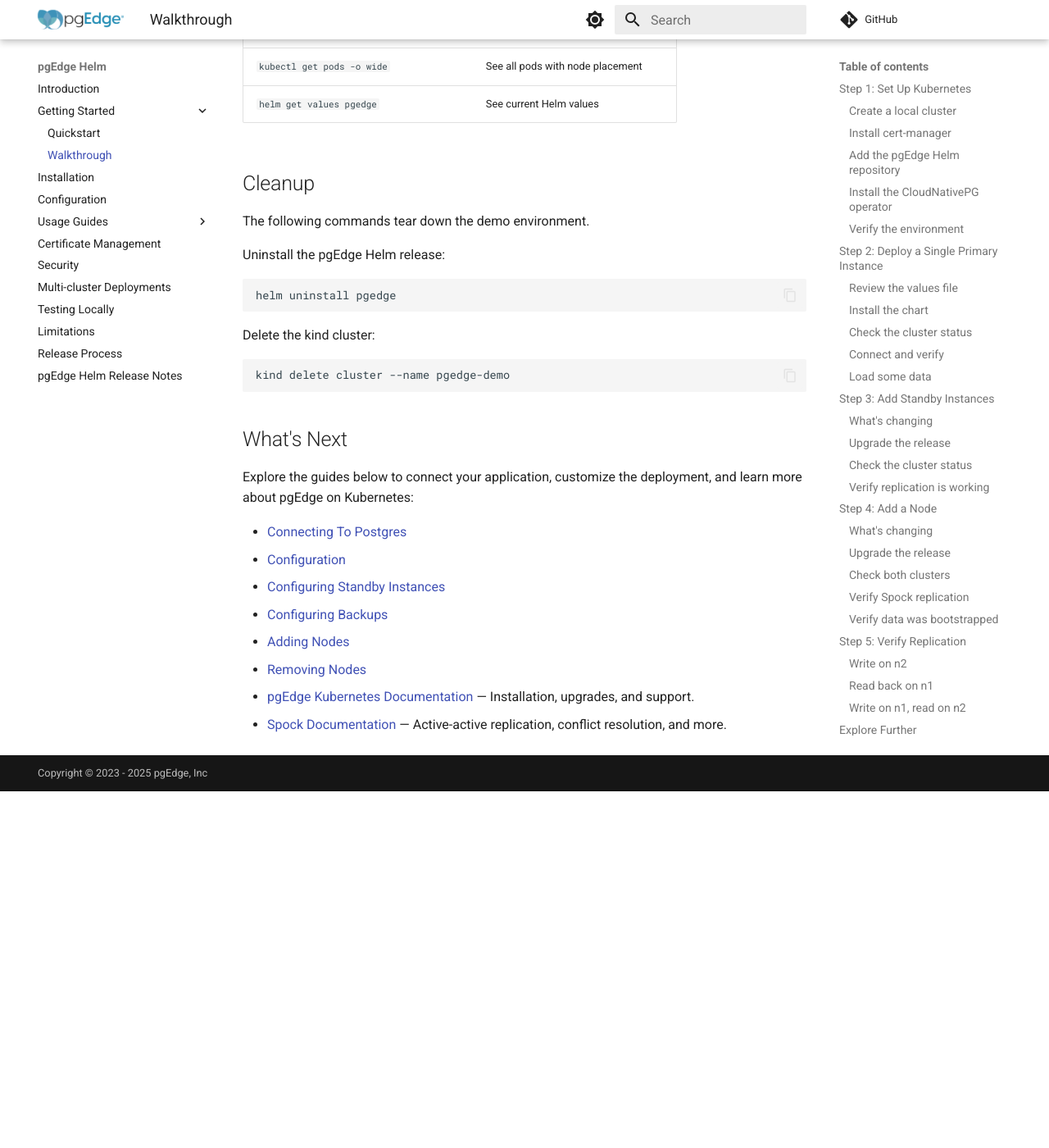
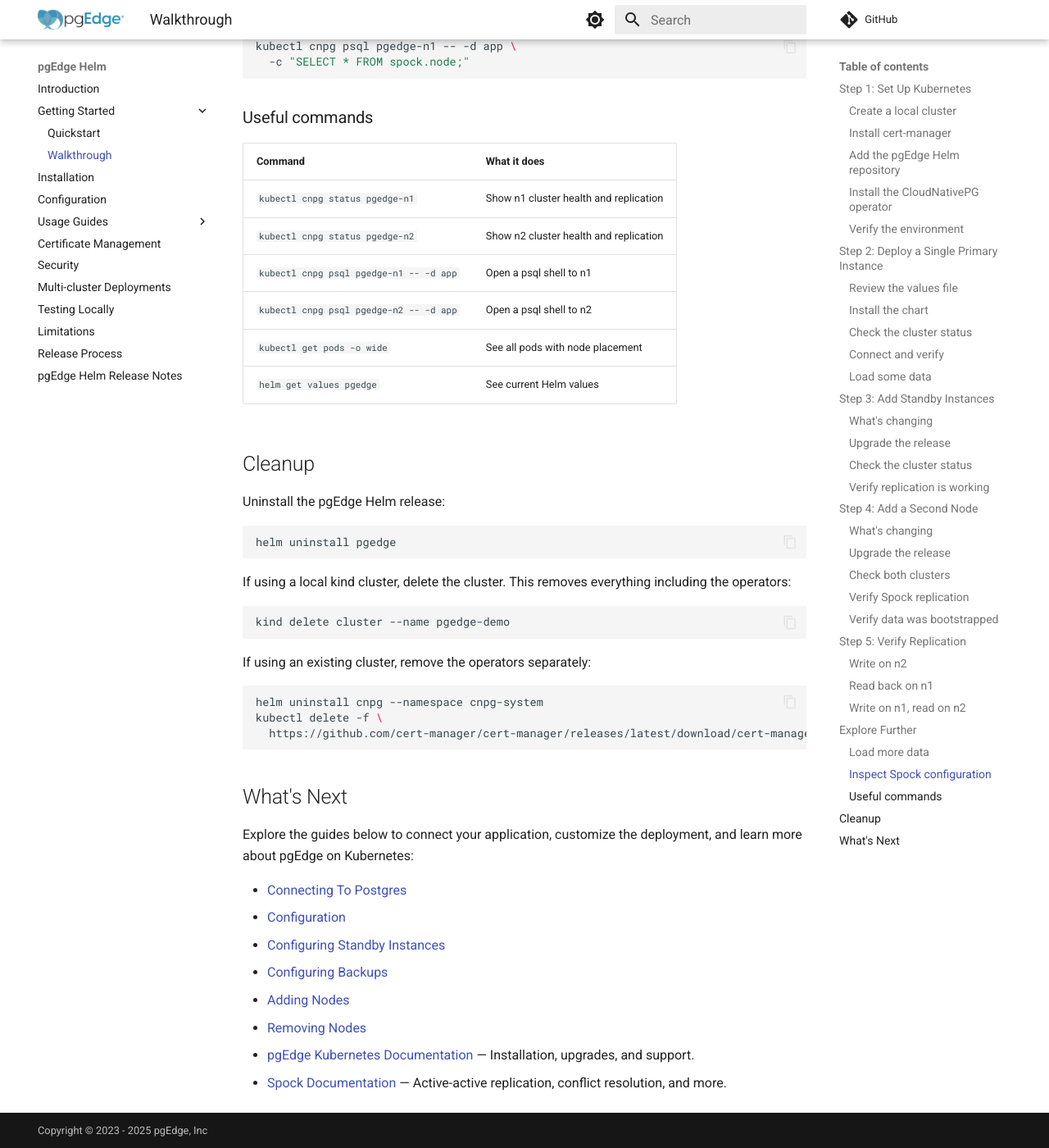
Before and after one commit to pgEdge/pgedge-helm, an MkDocs documentation site: the page built from docs/walkthrough.md, in a window 1280 px wide and 1400 px high, scrolled down 9366 px. Shown: the whole window at 82% size. Built offline with MkDocs 1.6.1 and Material for MkDocs 9.7.7, drawn with Linux system fonts in a browser that asks for light colours; comment, search, counter and statistics services are not loaded; before the commit the page ends 10331 px from its top, so only the background shows below that; some of the changed lines change nothing that is shown; some of the changed text lies outside the part shown.

Commit message:
docs: align walkthrough, guide, and values files with consistent terminology and YAML

````diff
--- a/docs/walkthrough.md
+++ b/docs/walkthrough.md
@@ -13,7 +13,7 @@
 | Set Up Kubernetes | Install the operators that manage PostgreSQL on Kubernetes |
 | Deploy a Single Primary Instance | Deploy one pgEdge node with a single Postgres instance |
 | Add Standby Instances | Add a synchronous standby instance for high availability |
-| Add a Node | Add a second pgEdge node with Spock active-active replication |
+| Add a Second Node | Add a second pgEdge node with Spock active-active replication |
 | Verify Replication | Write data on one node, read it on the other |
 
 Each deployment step uses Helm (`install` or `upgrade`),
@@ -136,8 +136,9 @@
   nodes:
     - name: n1
       hostname: pgedge-n1-rw
+      clusterSpec:
+        instances: 1
   clusterSpec:
-    instances: 1
     storage:
       size: 1Gi
 ```
@@ -234,16 +235,21 @@
   both instances before the transaction completes.
 
 ```yaml
-nodes:
-  - name: n1
-    hostname: pgedge-n1-rw
-    clusterSpec:
-      instances: 2
-      postgresql:
-        synchronous:
-          method: any
-          number: 1
-          dataDurability: required
+pgEdge:
+  appName: pgedge
+  nodes:
+    - name: n1
+      hostname: pgedge-n1-rw
+      clusterSpec:
+        instances: 2
+        postgresql:
+          synchronous:
+            method: any
+            number: 1
+            dataDurability: required
+  clusterSpec:
+    storage:
+      size: 1Gi
 ```
 
 ### Upgrade the release
@@ -288,7 +294,7 @@
 instances before the transaction completes.
 
 
-## Step 4: Add a Node
+## Step 4: Add a Second Node
 
 This is where pgEdge shines. This step adds a second
 pgEdge node (`n2`) with Spock active-active replication.
@@ -307,16 +313,28 @@
 between the two nodes:
 
 ```yaml
-nodes:
-  - name: n1
-    hostname: pgedge-n1-rw
-    clusterSpec:
-      instances: 2
-  - name: n2
-    hostname: pgedge-n2-rw
-    bootstrap:
-      mode: spock
-      sourceNode: n1
+pgEdge:
+  appName: pgedge
+  nodes:
+    - name: n1
+      hostname: pgedge-n1-rw
+      clusterSpec:
+        instances: 2
+        postgresql:
+          synchronous:
+            method: any
+            number: 1
+            dataDurability: required
+    - name: n2
+      hostname: pgedge-n2-rw
+      clusterSpec:
+        instances: 1
+      bootstrap:
+        mode: spock
+        sourceNode: n1
+  clusterSpec:
+    storage:
+      size: 1Gi
 ```
 
 ### Upgrade the release
@@ -498,18 +516,26 @@
 
 ## Cleanup
 
-The following commands tear down the demo environment.
-
 Uninstall the pgEdge Helm release:
 
 ```shell
 helm uninstall pgedge
 ```
 
-Delete the kind cluster:
+If using a local kind cluster, delete the cluster. This
+removes everything including the operators:
 
 ```shell
 kind delete cluster --name pgedge-demo
+```
+
+If using an existing cluster, remove the operators
+separately:
+
+```shell
+helm uninstall cnpg --namespace cnpg-system
+kubectl delete -f \
+  https://github.com/cert-manager/cert-manager/releases/latest/download/cert-manager.yaml
 ```
 
 
````
Also changed, not shown: 4 other files.
